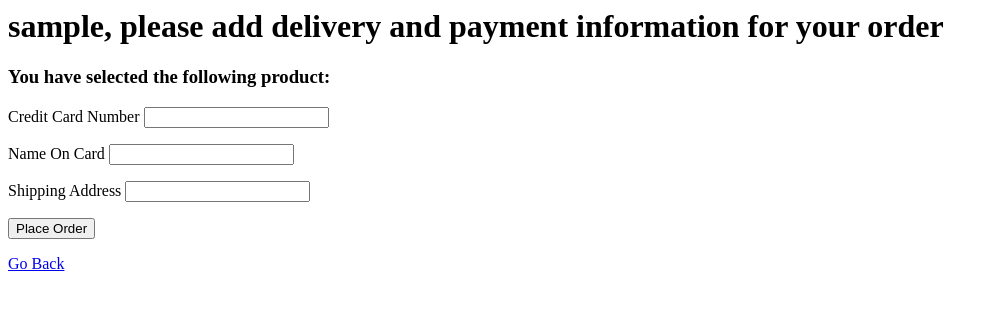
After one commit to FarhathAnwar/Phone-Company-Flask-Postgresql, a Flask app: page /buy/1 in a window 1280 px wide. The commit adds this page. Shown: the top 310 px of the page, without its empty margins (0-998 px from the left). Run offline with Flask 2, Linux system fonts and the light colour scheme; the visitor is signed in with stand-in values (Sample User, id 1); data that the repository does not hold is empty; some libraries are stand-ins or nearby versions.

Commit message:
added functionality for buy page

```diff
--- a/app.py
+++ b/app.py
@@ -1,8 +1,9 @@
 import dbconn
 import random
+import jinja2
 
 from flask import Flask, render_template, request, url_for, redirect, session
-
+import datetime
 
 app = Flask(__name__)
 app.secret_key = 'UNIQUE_SECRET_KEY'
@@ -31,6 +32,8 @@ def executeTest(conn):
 @app.route('/signin/', methods=('GET', 'POST'))
 def signin():
     session['username'] = ''
+    session['cid'] = 0
+    session['pid_of_placed_order'] = 0
     if request.method == 'POST':
         email = request.form['email']
         password = request.form['password']
@@ -48,6 +51,7 @@ def signin():
         if(cmp[0] == password):
             print('matched')
             session['username'] = getFirstName(email, password)
+            session['cid'] = getCID(email, password)
             #print(session['username'])
             return redirect('http://127.0.0.1:5000/browse')
         else:
@@ -60,10 +64,10 @@ def signin():
 
 @app.route('/browse/', methods=('GET', 'POST'))
 def browse():
-    conn = dbconn.get_db_connection();
+    conn = dbconn.get_db_connection()
 
-    products = executeTest(conn);
-    conn.close;
+    products = executeTest(conn)
+    conn.close
 
     user = session['username']
     return render_template('browse.html', products=products, user=user);
@@ -92,10 +96,45 @@ def create_account():
         #test start
 
         #test end
+    return render_template('create_acc.html');
+
+
+@app.route('/buy/<int:pid>', methods=('GET', 'POST'))
+def buy(pid):
+    conn = dbconn.get_db_connection()
+    cur = conn.cursor()
+    cur.execute('SELECT * FROM product WHERE pid=(%s);', (pid, ))
+    conn.commit()
+    selected_product = cur.fetchall()
+    cur.close()
+
+    if request.method == 'POST':
+        delivery_addr = request.form['address']
+        order_quantity = 1
+        order_date = datetime.datetime.today()
+        delivery_date = datetime.datetime.today() + datetime.timedelta(days=1)
+        total_price = getPriceFromPID(pid)
+        cid = session['cid']
+
+        session['pid_of_placed_order'] = pid
+
+        conn = dbconn.get_db_connection()
+        cur = conn.cursor()
+        cur.execute('Insert into buys(b_cid, b_pid, delivery_address, order_date, delivery_date, order_quantity, total_price) Values(%s , %s, %s, %s, %s, %s, %s)',(cid, pid, delivery_addr, order_date, delivery_date, order_quantity, total_price))
+        conn.commit()
+        cur.close()
+        conn.close()
+
+        return redirect('http://127.0.0.1:5000/confirmation')
+
+    user = session['username']
+    return render_template('buy.html', user=user, products=selected_product)
 
 
 
-    return render_template('create_acc.html');
+@app.route('/confirmation/', methods=('GET', 'POST'))
+def confirmation():
+    return render_template('confirmation.html')
 
 
 def getFirstName(email, password):
@@ -110,3 +149,31 @@ def getFirstName(email, password):
     name_list = query_result[0]
     first_name = name_list[0]
     return first_name
+
+
+def getCID(email, password):
+    conn = dbconn.get_db_connection()
+    cur = conn.cursor()
+    cur.execute("SELECT cid FROM customer WHERE email=(%s) AND password=(%s) "+"limit 1;", (email, password))
+    #cur.commit()
+    query_result = cur.fetchall()
+    cur.close()
+    conn.close()
+
+    cid_list = query_result[0]
+    cid = cid_list[0]
+    return cid
+
+def getPriceFromPID(pid):
+    price = 0
+    conn = dbconn.get_db_connection()
+    cur = conn.cursor()
+    cur.execute("SELECT price FROM product WHERE pid=(%s);", (pid, ))
+    #cur.commit()
+    query_result = cur.fetchall()
+    cur.close()
+    conn.close()
+
+    price_list = query_result[0]
+    price = price_list[0]
+    return price
--- /dev/null
+++ b/templates/buy.html
@@ -0,0 +1,34 @@
+{% block content %}
+    <h1>{% block title %}{{ user }}, please add delivery and payment information for your order {% endblock %}</h1>
+    <h3>You have selected the following product:</h3>
+    {% for cx in products %}
+    <div class='phone'>
+            <h3>{{ cx[5] }} --- PRICE: ${{ cx[3] }} --- RELEASE DATE: {{ cx[4] }}</h3>
+            <i><p>DISPLAY RESOLUTION: {{ cx[2] }}</p></i>
+            <p class='review'>STORAGE: {{ cx[6] }}</p>
+            <p>Order Quantity: 1</p>
+            <h6 name="productid" id="pid">Product ID: {{cx[0]}}</h6>
+    </div><br />
+    {% endfor %}
+    <form method="post">
+        <p>
+            <label for="pi">Credit Card Number</label>
+            <input type="text" name="cardNo"></input>
+        </p>
+
+        <p>
+            <label for="pi">Name On Card</label>
+            <input type="text" name="noc"></input>
+        </p>
+
+        <p>
+            <label for="pi">Shipping Address</label>
+            <input type="text" name="address"></input>
+        </p>
+
+
+        <button type="submit">Place Order</button>
+        </p>
+    </form>
+    <a href="http://127.0.0.1:5000/browse/">Go Back</a>
+{% endblock %}
--- /dev/null
+++ b/templates/confirmation.html
@@ -0,0 +1 @@
+<h1>Your order has been placed</h1>
```
Also changed, not shown: templates/browse.html (+7 -3 lines).
